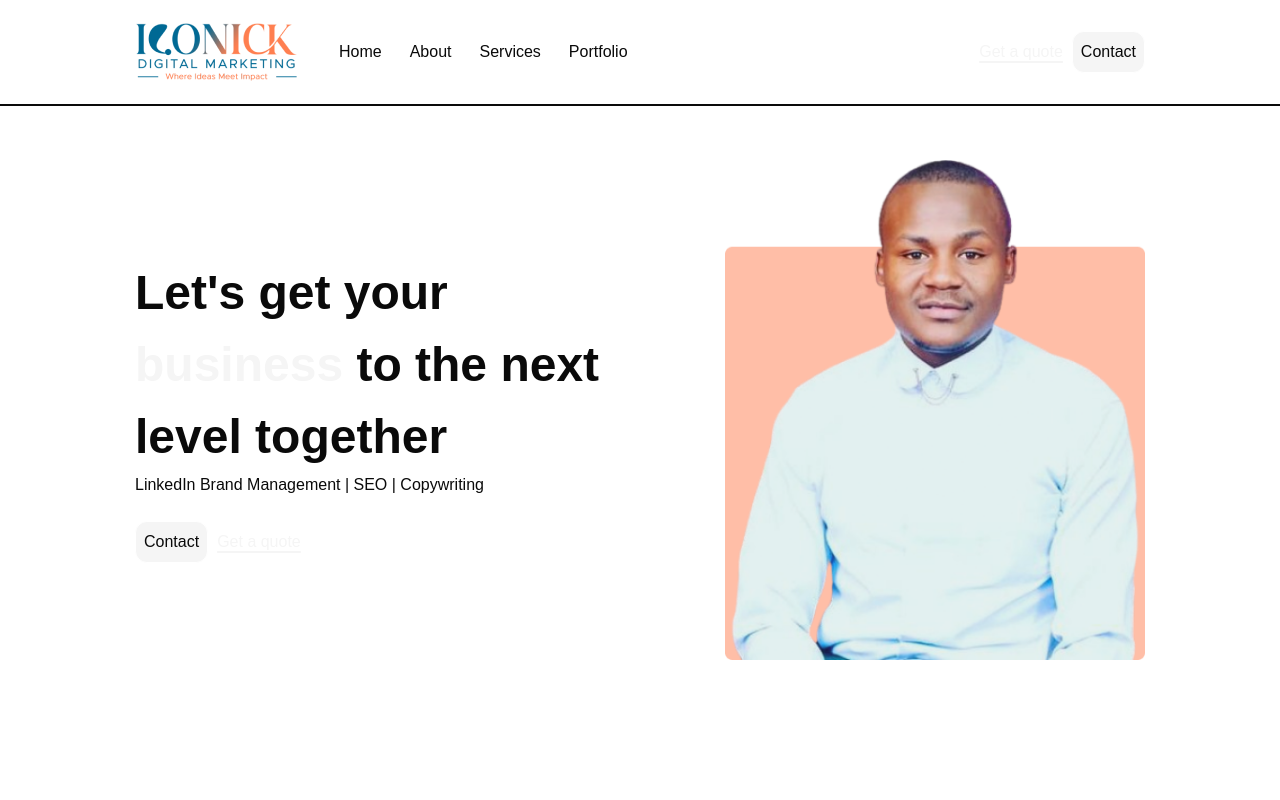
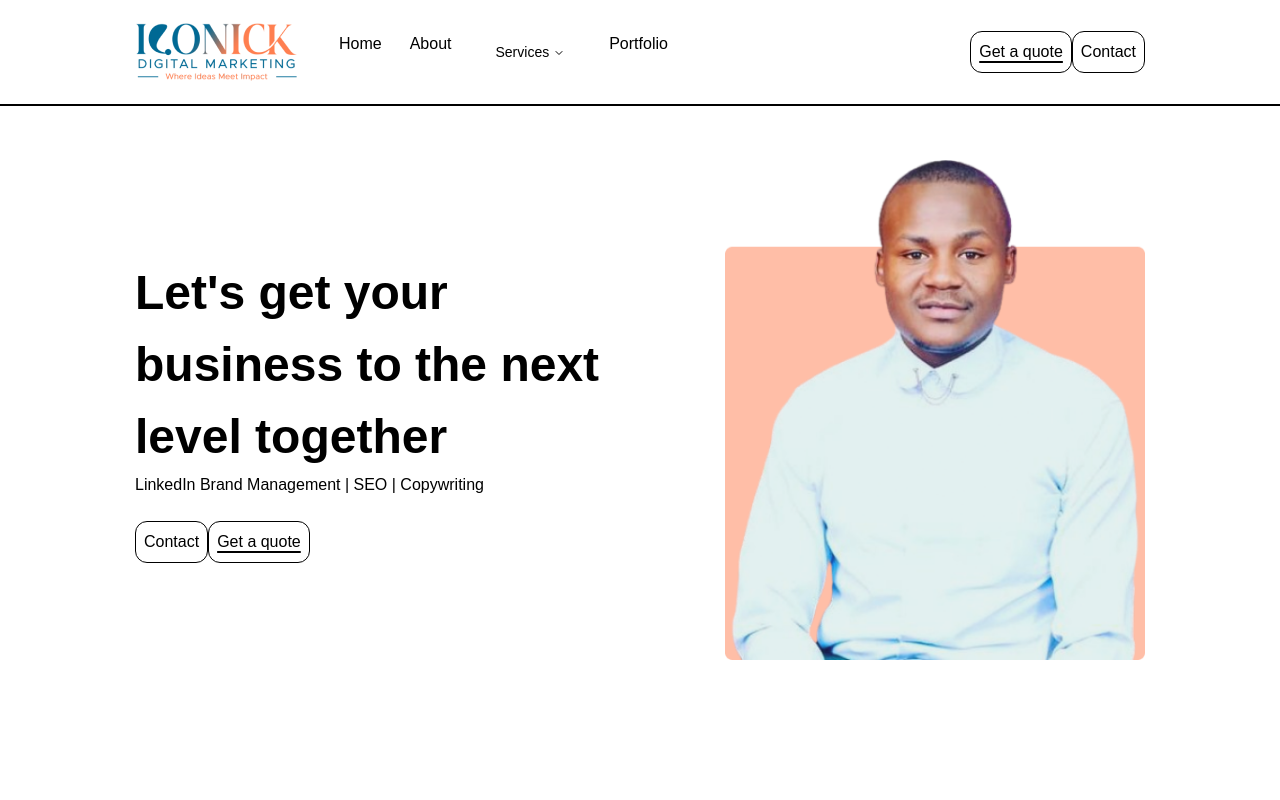
Before and after one commit to ama-lyn/Nicodemus, a Next.js app: page / in a window 1280 px wide. Shown: the top 800 px of the page. Built offline with nearby package versions, Linux system fonts and the light colour scheme.

Commit message:
Update Navbar

```diff
--- a/app/components/Navbar.tsx
+++ b/app/components/Navbar.tsx
@@ -3,6 +3,16 @@
 import Link from "next/link";
 import Button from "./ui/Button";
 import { AiOutlineMenu, AiOutlineClose } from "react-icons/ai";
+import {
+  NavigationMenu,
+  NavigationMenuContent,
+  NavigationMenuIndicator,
+  NavigationMenuItem,
+  NavigationMenuLink,
+  NavigationMenuList,
+  NavigationMenuTrigger,
+  NavigationMenuViewport,
+} from "./ui/navigation-menu";
 
 
 
@@ -27,7 +37,30 @@
             </Link>
 
             <Link href="#services" className="  hover:text-secondary">
-              <li> Services </li>
+            <NavigationMenu>
+        <NavigationMenuList>
+          <NavigationMenuItem>
+            <NavigationMenuTrigger>Services</NavigationMenuTrigger>
+            <NavigationMenuContent>
+              <NavigationMenuList>
+                <NavigationMenuItem>
+                  <NavigationMenuLink href="/personal-branding">
+                    Personal Branding
+                  </NavigationMenuLink>
+                </NavigationMenuItem>
+                <NavigationMenuItem>
+                  <NavigationMenuLink href="/copywriting">
+                    Copywriting
+                  </NavigationMenuLink>
+                </NavigationMenuItem>
+                <NavigationMenuItem>
+                  <NavigationMenuLink href="/seo">SEO</NavigationMenuLink>
+                </NavigationMenuItem>
+              </NavigationMenuList>
+            </NavigationMenuContent>
+          </NavigationMenuItem>
+        </NavigationMenuList>
+      </NavigationMenu>
             </Link>
 
             <Link href="#portfolio" className="  hover:text-secondary">
--- /dev/null
+++ b/app/components/ui/navigation-menu.tsx
@@ -0,0 +1,128 @@
+import * as React from "react"
+import * as NavigationMenuPrimitive from "@radix-ui/react-navigation-menu"
+import { cva } from "class-variance-authority"
+import { ChevronDown } from "lucide-react"
+
+import { cn } from "@/lib/utils"
+
+const NavigationMenu = React.forwardRef<
+  React.ElementRef<typeof NavigationMenuPrimitive.Root>,
+  React.ComponentPropsWithoutRef<typeof NavigationMenuPrimitive.Root>
+>(({ className, children, ...props }, ref) => (
+  <NavigationMenuPrimitive.Root
+    ref={ref}
+    className={cn(
+      "relative z-10 flex max-w-max flex-1 items-center justify-center",
+      className
+    )}
+    {...props}
+  >
+    {children}
+    <NavigationMenuViewport />
+  </NavigationMenuPrimitive.Root>
+))
+NavigationMenu.displayName = NavigationMenuPrimitive.Root.displayName
+
+const NavigationMenuList = React.forwardRef<
+  React.ElementRef<typeof NavigationMenuPrimitive.List>,
+  React.ComponentPropsWithoutRef<typeof NavigationMenuPrimitive.List>
+>(({ className, ...props }, ref) => (
+  <NavigationMenuPrimitive.List
+    ref={ref}
+    className={cn(
+      "group flex flex-col flex-1 list-none items-start space-y-2",
+      className
+    )}
+    {...props}
+  />
+))
+NavigationMenuList.displayName = NavigationMenuPrimitive.List.displayName
+
+const NavigationMenuItem = NavigationMenuPrimitive.Item
+
+const navigationMenuTriggerStyle = cva(
+  "group inline-flex h-10 w-max items-center justify-center rounded-md bg-background px-4 py-2 text-sm font-medium transition-colors hover:bg-accent hover:text-accent-foreground focus:bg-accent focus:text-accent-foreground focus:outline-none disabled:pointer-events-none disabled:opacity-50 data-[active]:bg-accent/50 data-[state=open]:bg-accent/50"
+)
+
+const NavigationMenuTrigger = React.forwardRef<
+  React.ElementRef<typeof NavigationMenuPrimitive.Trigger>,
+  React.ComponentPropsWithoutRef<typeof NavigationMenuPrimitive.Trigger>
+>(({ className, children, ...props }, ref) => (
+  <NavigationMenuPrimitive.Trigger
+    ref={ref}
+    className={cn(navigationMenuTriggerStyle(), "group", className)}
+    {...props}
+  >
+    {children}{" "}
+    <ChevronDown
+      className="relative top-[1px] ml-1 h-3 w-3 transition duration-200 group-data-[state=open]:rotate-180"
+      aria-hidden="true"
+    />
+  </NavigationMenuPrimitive.Trigger>
+))
+NavigationMenuTrigger.displayName = NavigationMenuPrimitive.Trigger.displayName
+
+const NavigationMenuContent = React.forwardRef<
+  React.ElementRef<typeof NavigationMenuPrimitive.Content>,
+  React.ComponentPropsWithoutRef<typeof NavigationMenuPrimitive.Content>
+>(({ className, ...props }, ref) => (
+  <NavigationMenuPrimitive.Content
+    ref={ref}
+    className={cn(
+      "left-0 top-0 w-full data-[motion^=from-]:animate-in data-[motion^=to-]:animate-out data-[motion^=from-]:fade-in data-[motion^=to-]:fade-out data-[motion=from-end]:slide-in-from-right-52 data-[motion=from-start]:slide-in-from-left-52 data-[motion=to-end]:slide-out-to-right-52 data-[motion=to-start]:slide-out-to-left-52 md:absolute md:w-auto ",
+      className
+    )}
+    {...props}
+  />
+))
+NavigationMenuContent.displayName = NavigationMenuPrimitive.Content.displayName
+
+const NavigationMenuLink = NavigationMenuPrimitive.Link
+
+const NavigationMenuViewport = React.forwardRef<
+  React.ElementRef<typeof NavigationMenuPrimitive.Viewport>,
+  React.ComponentPropsWithoutRef<typeof NavigationMenuPrimitive.Viewport>
+>(({ className, ...props }, ref) => (
+  <div className={cn("absolute left-0 top-full flex justify-center")}>
+    <NavigationMenuPrimitive.Viewport
+      className={cn(
+        "origin-top-center relative mt-1.5 h-[var(--radix-navigation-menu-viewport-height)] w-full overflow-hidden rounded-md border bg-popover text-popover-foreground shadow-lg data-[state=open]:animate-in data-[state=closed]:animate-out data-[state=closed]:zoom-out-95 data-[state=open]:zoom-in-90 md:w-[var(--radix-navigation-menu-viewport-width)]",
+        className
+      )}
+      ref={ref}
+      {...props}
+    />
+  </div>
+))
+NavigationMenuViewport.displayName =
+  NavigationMenuPrimitive.Viewport.displayName
+
+const NavigationMenuIndicator = React.forwardRef<
+  React.ElementRef<typeof NavigationMenuPrimitive.Indicator>,
+  React.ComponentPropsWithoutRef<typeof NavigationMenuPrimitive.Indicator>
+>(({ className, ...props }, ref) => (
+  <NavigationMenuPrimitive.Indicator
+    ref={ref}
+    className={cn(
+      "top-full z-[1] flex h-1.5 items-end justify-center overflow-hidden data-[state=visible]:animate-in data-[state=hidden]:animate-out data-[state=hidden]:fade-out data-[state=visible]:fade-in",
+      className
+    )}
+    {...props}
+  >
+    <div className="relative top-[60%] h-2 w-2 rotate-45 rounded-tl-sm bg-border shadow-md" />
+  </NavigationMenuPrimitive.Indicator>
+))
+NavigationMenuIndicator.displayName =
+  NavigationMenuPrimitive.Indicator.displayName
+
+export {
+  navigationMenuTriggerStyle,
+  NavigationMenu,
+  NavigationMenuList,
+  NavigationMenuItem,
+  NavigationMenuContent,
+  NavigationMenuTrigger,
+  NavigationMenuLink,
+  NavigationMenuIndicator,
+  NavigationMenuViewport,
+}
--- a/app/globals.css
+++ b/app/globals.css
@@ -4,6 +4,8 @@
 
 @media (prefers-color-scheme: dark) {
   :root {
+    --background: #FAFAFA;
+    --foreground: #1F1F1F;
     --primary: #006A94;
     --secondary: #FF7F50;
     --white: #ffffff;
@@ -13,6 +15,8 @@
 }
 
 body {
+  color: var(--foreground);
+  background: var(--background);
   font-family: Arial, Helvetica, sans-serif;
 }
 
--- a/tailwind.config.ts
+++ b/tailwind.config.ts
@@ -10,20 +10,14 @@
   theme: {
   	extend: {
   		colors: {
-  			primary: {
-  				DEFAULT: 'hsl(var(--primary))',
-  				foreground: 'hsl(var(--primary-foreground))'
-  			},
-  			secondary: {
-  				DEFAULT: 'hsl(var(--secondary))',
-  				foreground: 'hsl(var(--secondary-foreground))'
-  			},
-  			black: 'var(--black)',
-  			background: 'hsl(var(--background))',
-  			foreground: 'hsl(var(--foreground))',
-  			white: 'var(--white)',
-  			darkGray: 'var(--dark-gray)',
-  			gray: 'var(--grey)',
+			primary:"var(--primary)",
+			secondary:"var(--secondary)",
+			black:"var(--black)",
+			background: "var(--background)",
+			foreground: "var(--foreground)",
+			white:"var(--white)",
+			darkGray:"var(--dark-gray)",
+			gray:"var(--grey)",
   			card: {
   				DEFAULT: 'hsl(var(--card))',
   				foreground: 'hsl(var(--card-foreground))'
```
Also changed, not shown: app/components/Statistics.tsx (+7 -7 lines).
